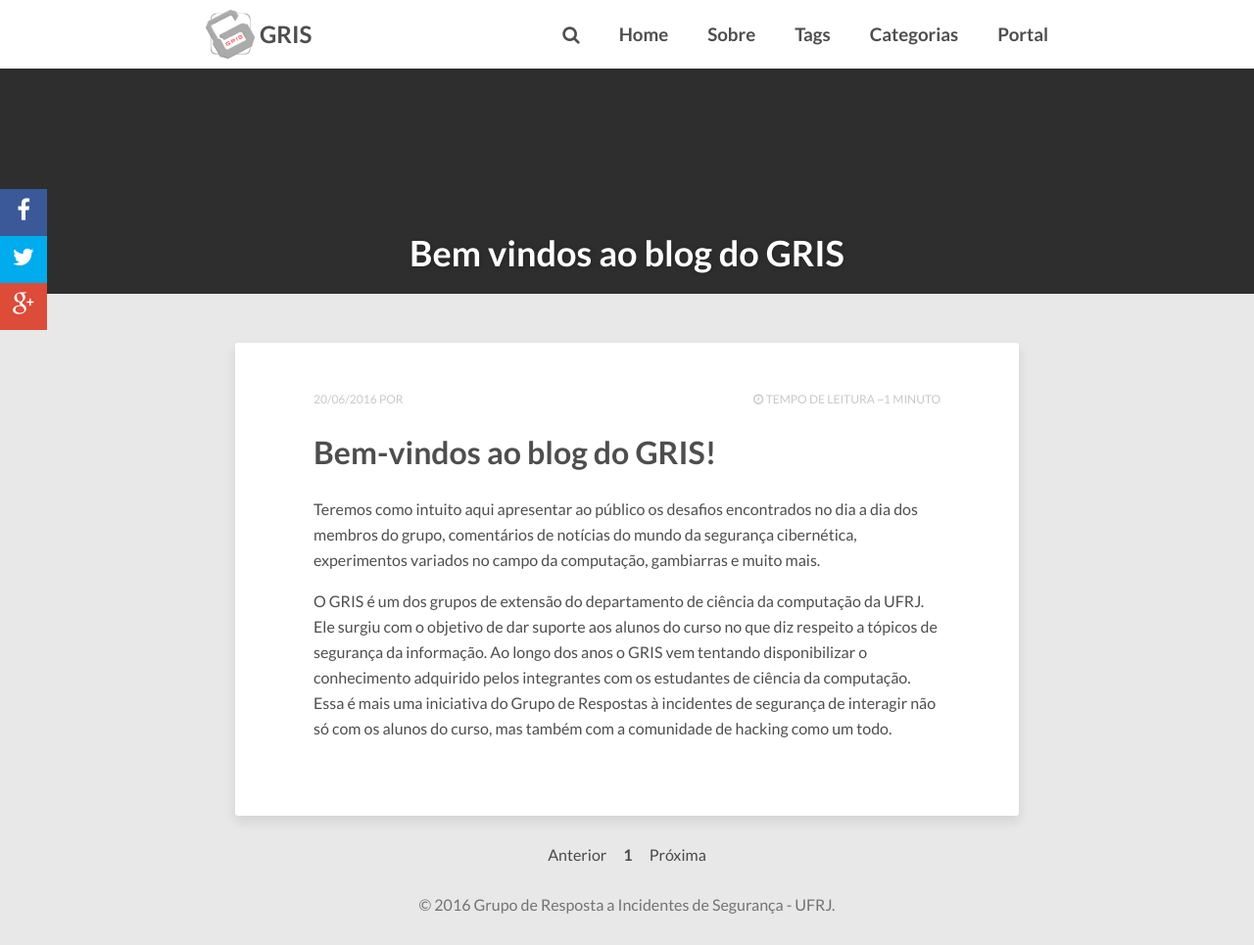
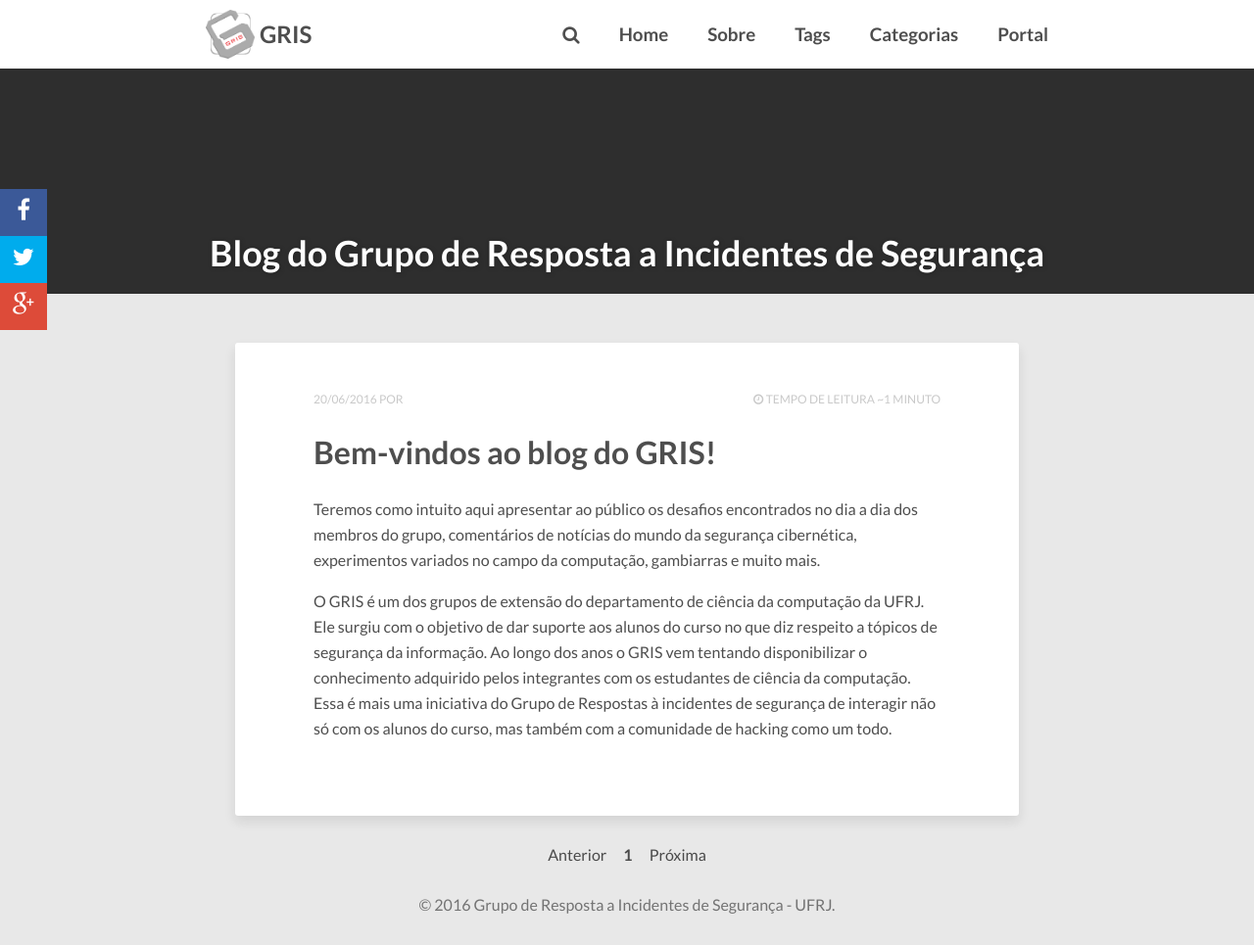
Before and after one commit to MatheusAvellar/grisufrj.github.io, a Jekyll site: the page built from index.html, in a window 1280 px wide and 965 px high. Shown: the whole window at 98% size. Built offline with Jekyll 4.4.1, drawn with Linux system fonts in a browser that asks for light colours; nearby versions of some CDN libraries; the list of posts is cut into pages by our own code; comment, search, counter and statistics services are not loaded.

Commit message:
Corrigindo descrição do blog

```diff
--- a/index.html
+++ b/index.html
@@ -1,6 +1,6 @@
 ---
 layout: post-index
-title: "Bem vindos ao blog do GRIS"
+title: "Blog do Grupo de Resposta a Incidentes de Segurança"
 description: "Describe this nonsense."
 tags: [Jekyll, theme, themes, responsive, blog, modern]
 comments: false
```
